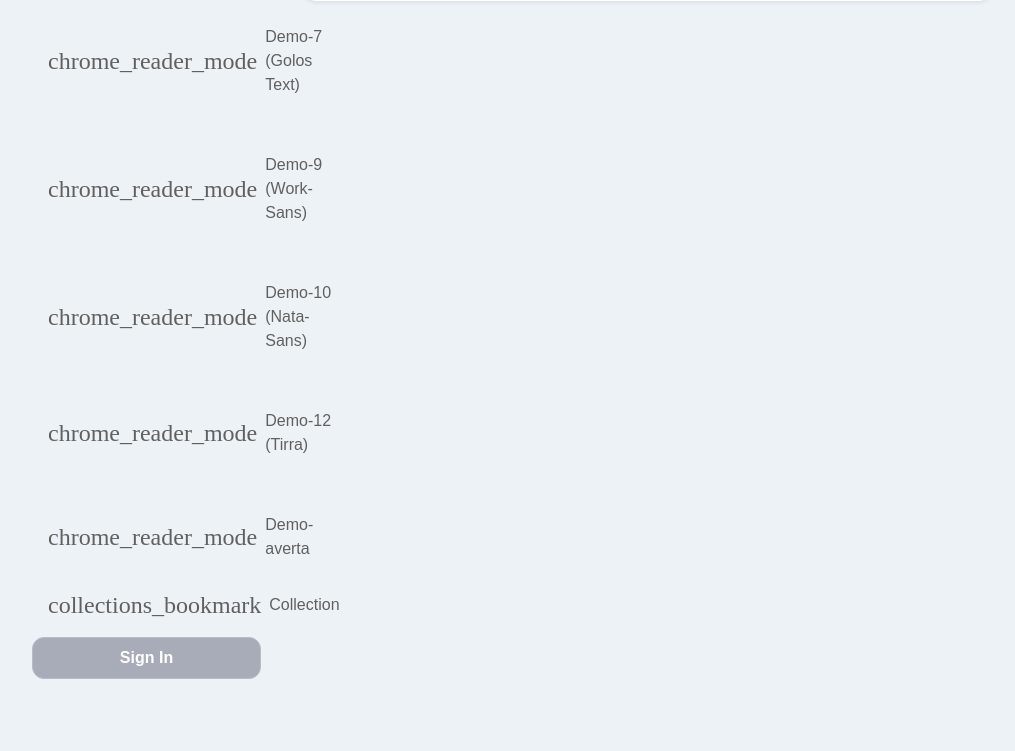
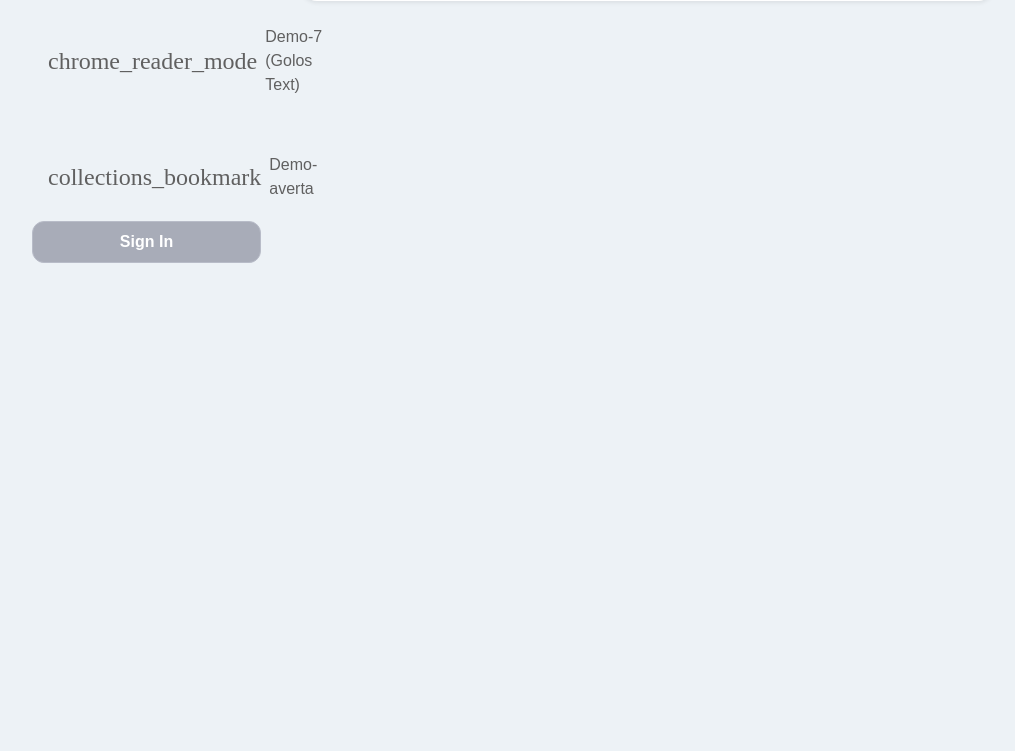
Before and after one commit to diixo/viix-ai, a Django app: page / in a window 1280 px wide. Shown: the part 484-1235 px from the top of the page, without its empty margins (66-1081 px from the left). After the commit the page ends 747 px from the top, so only its background shows below. Run offline with Django 5.2, Linux system fonts and the light colour scheme; some libraries are stand-ins or nearby versions; some web fonts are replaced.

Commit message:
base.html

```diff
--- a/core/app_main/templates/app_main/base.html
+++ b/core/app_main/templates/app_main/base.html
@@ -140,6 +140,7 @@
                                     </a>
                                 </li>
                                 -->
+                                <!--
                                 <li class="nav-item pb-2">
                                     <a href="{% url 'app_main:demo-9' %}" class="nav-link">
                                         <span class="material-icons">chrome_reader_mode</span>
@@ -153,31 +154,26 @@
                                         Demo-10 (Nata-Sans)
                                     </a>
                                 </li>
-                                <!--
+
                                 <li class="nav-item pb-2">
                                     <a href="{% url 'app_main:demo-11' %}" class="nav-link">
                                         <span class="material-icons">chrome_reader_mode</span>
                                         Demo-11 (Vend-Sans)
                                     </a>
                                 </li>
-                                -->
+
                                 <li class="nav-item pb-2">
                                     <a href="{% url 'app_main:demo-12' %}" class="nav-link">
                                         <span class="material-icons">chrome_reader_mode</span>
                                         Demo-12 (Tirra)
                                     </a>
                                 </li>
+                                -->
+
                                 <li class="nav-item pb-2">
                                     <a href="{% url 'app_main:demo-a' %}" class="nav-link">
-                                        <span class="material-icons">chrome_reader_mode</span>
+                                        <span class="material-icons">collections_bookmark</span>
                                         Demo-averta
-                                    </a>
-                                </li>
-
-                                <li class="nav-item pb-2">
-                                    <a href="{% url 'app_main:demo-fonts' %}" class="nav-link">
-                                        <span class="material-icons">collections_bookmark</span>
-                                        Collection
                                     </a>
                                 </li>
                             </ul>
```
